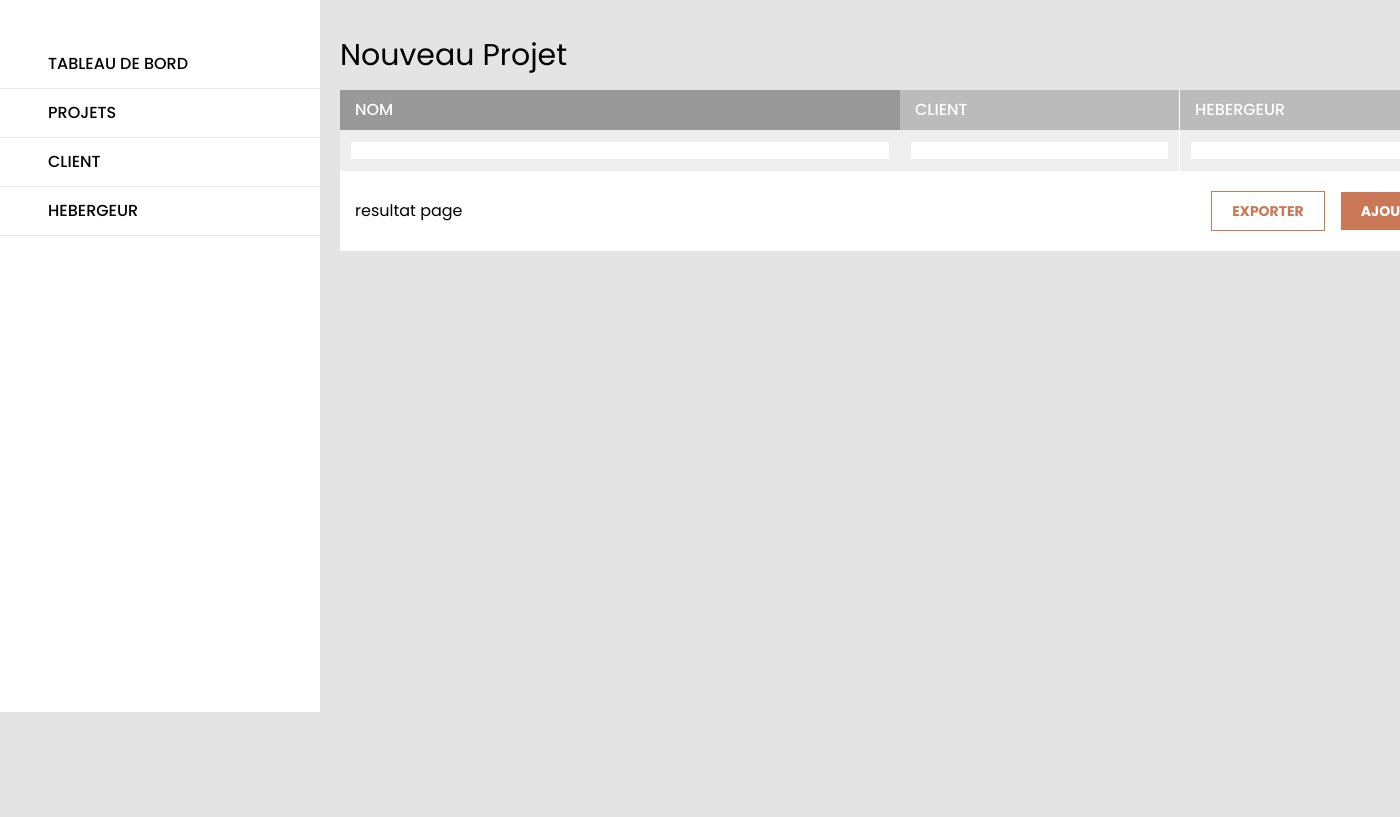
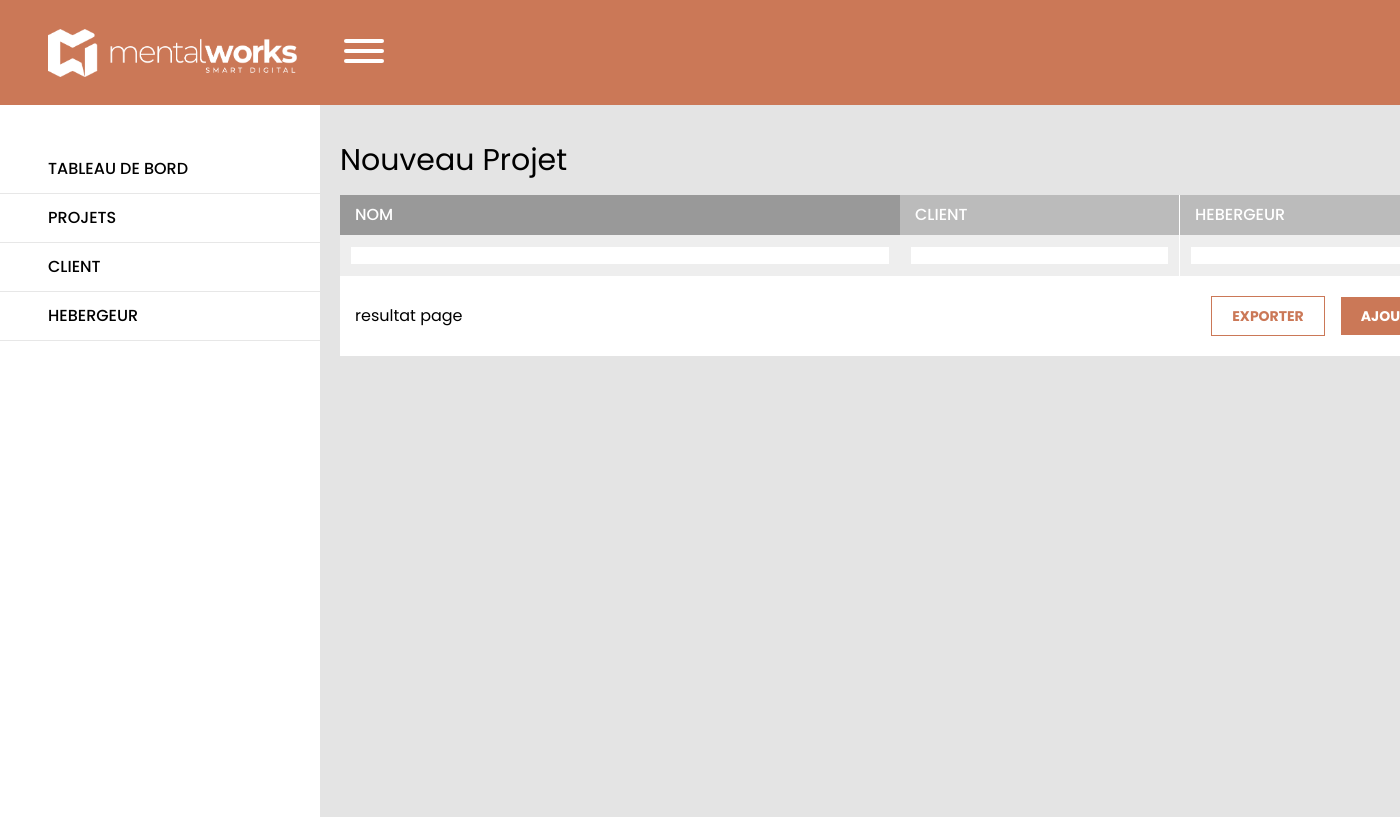
Before and after one commit to qrulleau/project-management, a PHP site: page / in a window 1400 px wide; the page is wider, and only the part inside the window is pictured. Before the commit the page ends 712 px from the top of that part, so only its background shows below. Run offline with PHP 8.4, Linux system fonts and the light colour scheme.

Commit message:
MIN: update header component

```diff
--- a/component/header.php
+++ b/component/header.php
@@ -1,3 +1,10 @@
 <header>
-
+  <div class="d-flex justify-start">
+    <img src="assets/logo-mentalworks-blanc-trimmy.png" alt="">
+    <button class="hamburger hamburger--collapse" type="button">
+      <span class="hamburger-box">
+        <span class="hamburger-inner"></span>
+      </span>
+    </button>
+  </div>
 </header>
```
